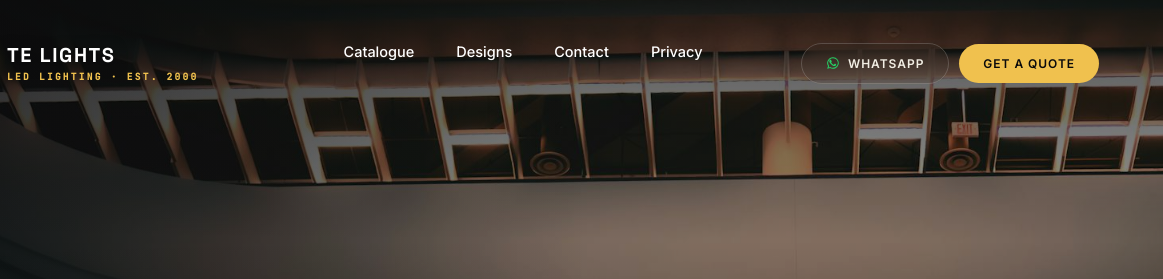
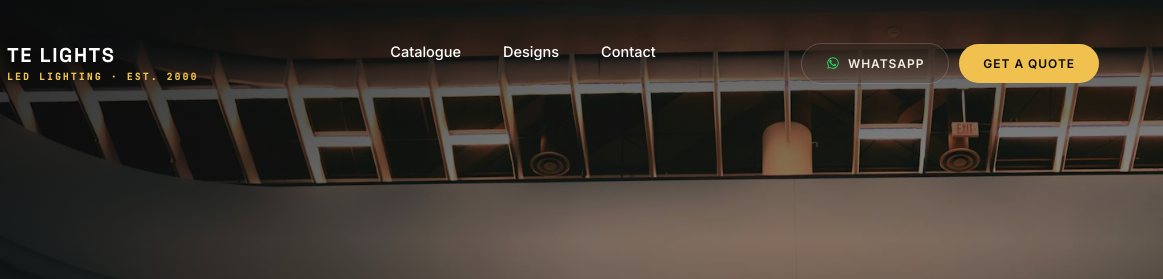
Before and after one commit to Sanket-Tantia/tibrewala, a plain HTML site: page index.html in a window 1280 px wide. Shown: the top 279 px of the page, 117-1280 px from the left. Drawn offline with Linux system fonts and the light colour scheme.

Commit message:
Remove privacy link from header navigation and add strict agent repository rules

```diff
--- a/index.html
+++ b/index.html
@@ -346,7 +346,6 @@ footer{padding:clamp(60px,8vw,100px) 0 40px;background:var(--bg-deep);border-top
       <li><a href="#products">Catalogue</a></li>
       <li><a href="#designs">Designs</a></li>
       <li><a href="#contact">Contact</a></li>
-      <li><a href="privacy">Privacy</a></li>
     </ul>
     <div class="nav-cta-wrap">
       <a href="https://wa.me/918336069303" target="_blank" rel="noopener" class="nav-cta wa">
```
Also changed, not shown: assets/te-lights-logo-pill.png (deleted), 2 other files.
